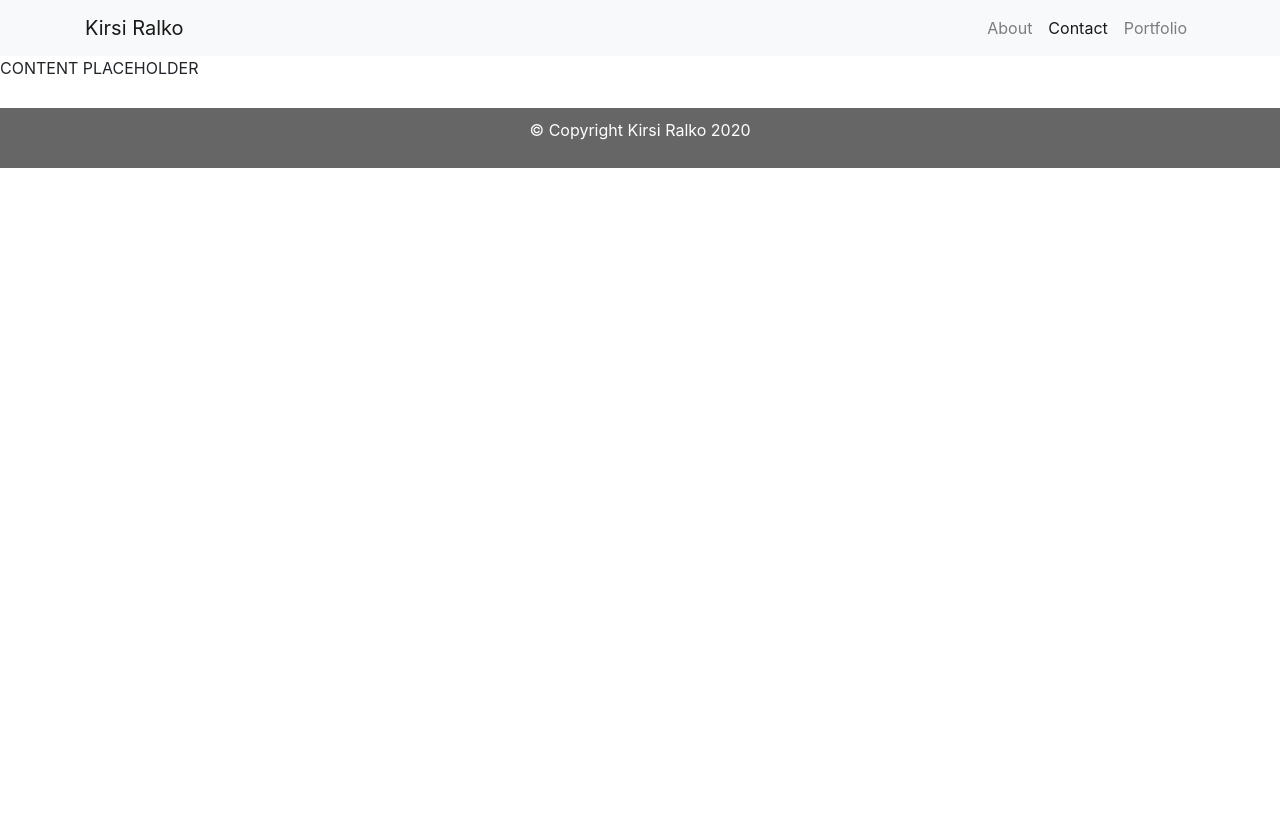
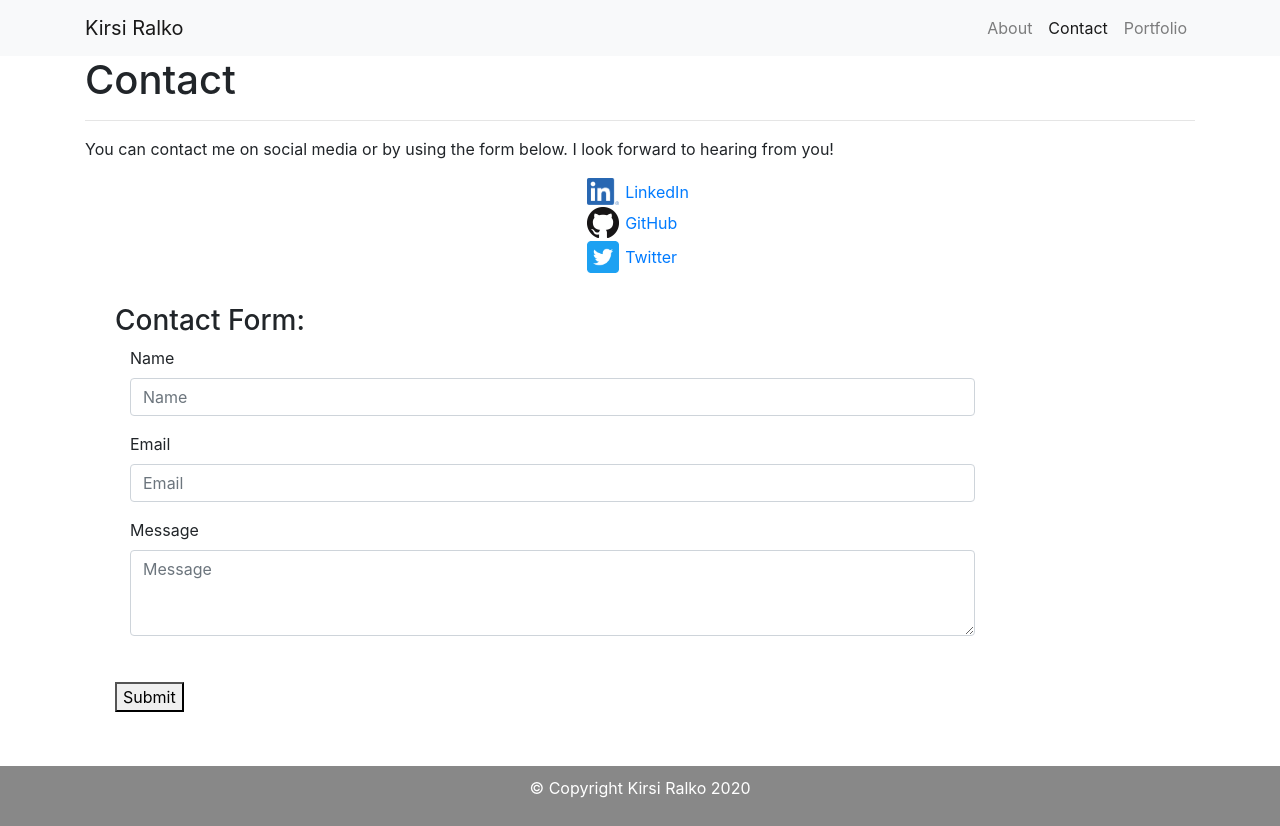
Before and after one commit to kirsralk/CarletonHomework2, a plain HTML site: page contact.html in a window 1280 px wide. Before the commit the page ends 800 px from the top, so only its background shows below. Drawn offline with nearby package versions, Linux system fonts and the light colour scheme.

Commit message:
resources added to Asset folder for social media

```diff
--- a/assets/css/styles.css
+++ b/assets/css/styles.css
@@ -12,6 +12,13 @@ html {
     position: relative;
 }
 
+.block {
+    background-color: #fff;
+    padding: 30px;
+    margin-bottom: 30px;
+  }
+
+
  /* FOOTER */
 .footer {
     position: absolute;
@@ -19,7 +26,7 @@ html {
     bottom: 0;
     width: 100%;
     height: 60px;
-    background-color: #666;
+    background-color: rgb(136, 136, 136);
     color: #FFFFFF;
     display: flex;
     align-items: center;
@@ -39,3 +46,40 @@ html {
     height: auto;
     margin: 20px 20px 20px 20px;
 }
+
+  /* CONTACT PAGE */
+
+#social-table {
+    display: flex;
+    justify-content: center;
+    align-items: center;
+    color: red;
+}
+
+td {
+    padding-right: 5px;
+}
+
+#linkedin-icon{
+    width: 32px;
+    height: auto;
+}
+
+#github-icon{
+    width: 32px;
+    height: auto;
+}
+
+#twitter-icon{
+    width: 32px;
+    height: auto;
+}
+
+.submit-btn {
+    margin-top: 30px;
+    margin-bottom: 30px;
+}
+
+.submit-btn:hover {
+    opacity: 0.6;
+}
--- a/contact.html
+++ b/contact.html
@@ -48,10 +48,65 @@
     </nav>
     <!-- End of navbar -->
 
-    <p>CONTENT PLACEHOLDER</p>
+    <!-- Start of container -->
+    <main class="container">
+        <section class="row">
+            <div class="col-md-12">
+                <h1>Contact</h1>
+                <hr />
+                <p>You can contact me on social media or by using the form below.  I look forward to hearing from you! </p>
+
+                <table id="social-table">
+                    <!--All logos used in accordance with brand resource guidelines-->
+                    <tr>
+                      <td><img src = "assets/images/linkedin.png" alt="Linkedin" id="linkedin-icon" /></td>
+                      <td><a href="https://www.linkedin.com/in/kirsi-ralko-8b1a7912b/">LinkedIn</a></td>
+                    </tr>
+                    <tr>
+                        <td><img src = "assets/images/github.png" alt="GitHub" id="github-icon" /></td>
+                        <td><a href="https://github.com/kirsralk">GitHub</a></td>
+                    </tr>
+
+                    <tr>
+                        <td><img src = "assets/images/twitter.png" alt="GitHub" id="twitter-icon" /></td>
+                        <td><a href="https://twitter.com/kralkokenora">Twitter</a></td>
+                    </tr>
+                </table>
+            </div>
+        </section>
+
+        <!--Contact Form-->
+        <section class="row">
+            <div class="col-md-12">
+                <form class="block">
+
+                    <div class="form-group">
+                        <h3>Contact Form:</h3>
+                        <label for="name" class="col-sm-2 control-label">Name</label>
+                        <div class="col-sm-10">
+                            <input type="name" class="form-control" id="name" placeholder="Name">
+                        </div>
+                    </div>
+                    <div class="form-group">
+                        <label for="email" class="col-sm-2 control-label">Email</label>
+                        <div class="col-sm-10">
+                            <input type="email" class="form-control" id="email" placeholder="Email">
+                        </div>
+                    </div>
+                    <div class="form-group">
+                        <label class="col-sm-2 control-label" for="msg">Message</label>
+                        <div class="col-sm-10">
+                            <textarea id="msg" class="form-control" rows="3" placeholder="Message"></textarea>
+                        </div>
+                    </div>
+                    <button class="submit-btn">Submit</button>
                     <br />
                     <br />
-    <br />
+                </form>
+            </div>
+
+        </section>
+    </main>
     <!-- Start of footer -->
     <footer class="footer">
         <p class="footer-text">
```
Also changed, not shown: index.html (+7 -2 lines), assets/images/github.png (added), assets/images/linkedin.png (added), assets/images/twitter.png (added). Lines whose indentation alone changed are shown as unchanged.
